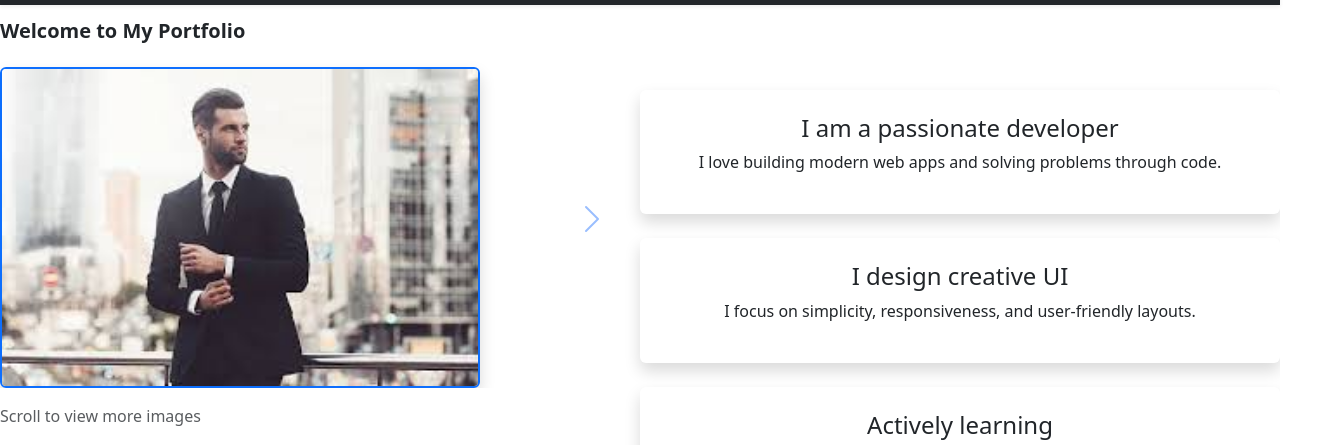
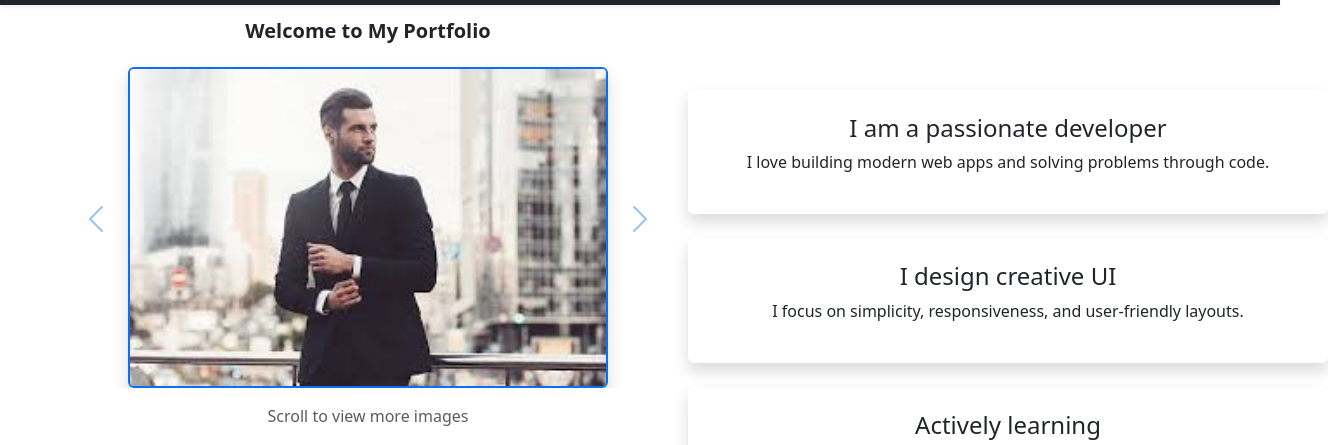
Before and after one commit to Newton-oyweri/personal-website, a plain HTML site: page index.html in a window 1280 px wide. Shown: the part 51-496 px from the top of the page, 1328 px wide, since content can reach past the window. Drawn offline with nearby package versions, Linux system fonts and the light colour scheme.

Commit message:
updated image home

```diff
--- a/index.html
+++ b/index.html
@@ -60,13 +60,13 @@
 
 <!-- Main Content -->
 <div class="content-wrapper ">
-    <section id="home" class=" section-home section-container container-fluid m-0 p-0">
+    <section id="home" class=" section-home section-container container-fluid m-5 p-0">
 
         <div class="row  m-0 p-0 align-items-center justify-content-between">
         <!-- Left Column (Carousel) -->
             <div class="col-md-6 col-12 m-0 p-0 ">
-            <h5 class="fw-bold">Welcome to My Portfolio</h5>
-                <div id="carouselExample" class="carousel slide">
+            <h5 class="fw-bold text-center">Welcome to My Portfolio</h5>
+                <div id="carouselExample" class="carousel slide text-center" >
                     <div class="carousel-inner">
                         <div class="carousel-item active">
                             <img src="static/images/img.png" class="portfolio-img img-fluid rounded shadow w-75 mx-auto mt-3" alt="project">
@@ -78,12 +78,17 @@
                             <img src="static/images/img_2.png" class="portfolio-img img-fluid rounded shadow w-75 mx-auto mt-3" alt="project">
                         </div>
                     </div>
+                    <button class="carousel-control-prev" type="button" data-bs-target="#carouselExample" data-bs-slide="prev">
+                        <span class="carousel-control-prev-icon" aria-hidden="true"></span>
+                        <span class="visually-hidden">Previous</span>
+                    </button>
+
                     <button class="carousel-control-next" type="button" data-bs-target="#carouselExample" data-bs-slide="next">
                         <span class="carousel-control-next-icon"></span>
                     </button>
                 </div>
-                <p class="mt-3 text-muted">Scroll to view more images</p>
-                    <fieldset class=" card mt-5" style="border: 1px solid #dee2e6; padding: 1.5rem; border-radius: .5rem;">
+                <p class="mt-3 text-muted text-center">Scroll to view more images</p>
+                <fieldset class=" card mt-5" style="border: 1px solid #dee2e6; padding: 1.5rem; border-radius: .5rem;">
                         <legend class="float-none w-auto px-3 text-primary fw-bold">Let's connect</legend>
                     <div class="row ">
                         <a  class="col btn btn-light" href="https://web.facebook.com/isack.skyla" target="_blank">
```
Also changed, not shown: static/script.js (line endings or trailing spaces).
